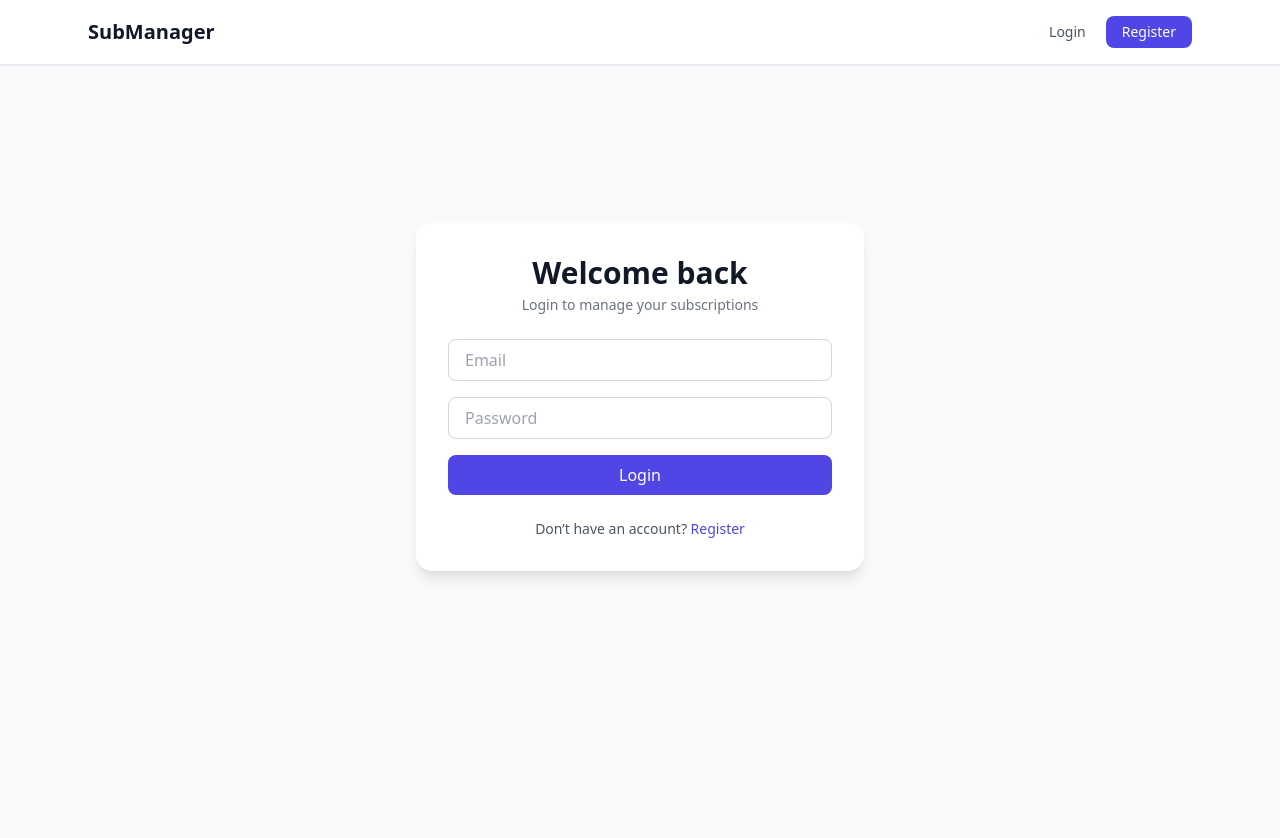
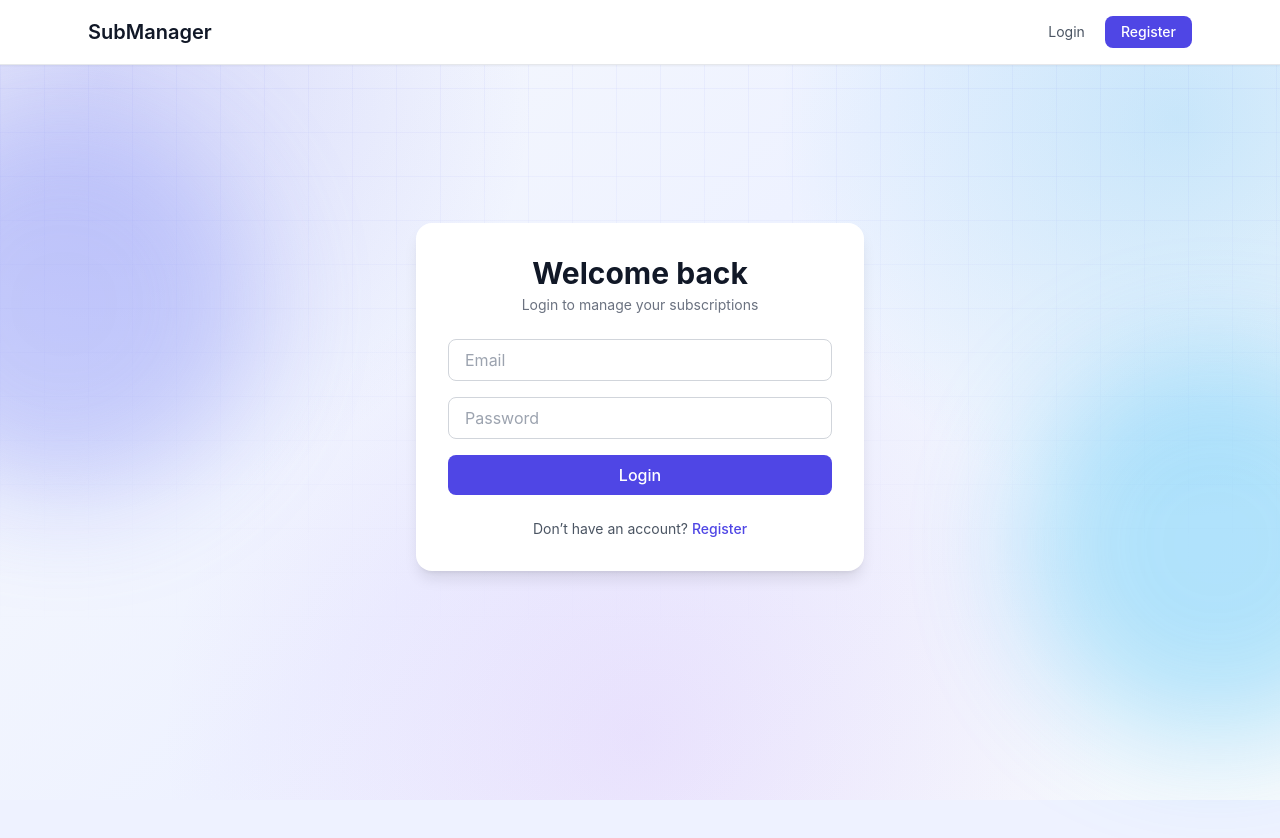
Before and after one commit to alicechang5143/SubscriptionManagementAssignment2, a React (Create React App) app in the folder frontend/: page /login in a window 1280 px wide. Shown: the top 838 px of the page. After the commit the page ends 800 px from the top, so only its background shows below. Built offline with nearby package versions, Linux system fonts and the light colour scheme; no server answers.

Commit message:
app.js changes

```diff
--- a/frontend/src/App.js
+++ b/frontend/src/App.js
@@ -6,19 +6,25 @@ import Profile from "./pages/Profile";
 import Subscriptions from "./pages/Subscriptions";
 import AdminDashboard from "./pages/AdminDashboard";
 import { useAuth } from "./context/AuthContext";
+import "./App.css";
 
 function App() {
   const { user } = useAuth();
 
   return (
     <Router>
-      <Navbar />
-      <main className="min-h-screen bg-gray-50">
-        <div className="max-w-6xl mx-auto px-6 py-8">
+      <div className="app-shell">
+        <div className="bg-grid" />
+        <div className="bg-orb bg-orb-one" />
+        <div className="bg-orb bg-orb-two" />
+
+        <Navbar />
+
+        <main className="relative z-10 max-w-7xl mx-auto px-4 sm:px-6 lg:px-8 py-8">
           <Routes>
             <Route path="/" element={<Navigate to={user ? "/subscriptions" : "/login"} replace />} />
-            <Route path="/login" element={<Login />} />
-            <Route path="/register" element={<Register />} />
+            <Route path="/login" element={!user ? <Login /> : <Navigate to="/subscriptions" replace />} />
+            <Route path="/register" element={!user ? <Register /> : <Navigate to="/subscriptions" replace />} />
             <Route path="/profile" element={user ? <Profile /> : <Navigate to="/login" replace />} />
             <Route path="/subscriptions" element={user ? <Subscriptions /> : <Navigate to="/login" replace />} />
             <Route path="/tasks" element={<Navigate to="/subscriptions" replace />} />
@@ -27,8 +33,8 @@ function App() {
               element={user && user.role === "admin" ? <AdminDashboard /> : <Navigate to="/subscriptions" replace />}
             />
           </Routes>
-        </div>
-      </main>
+        </main>
+      </div>
     </Router>
   );
 }
```
